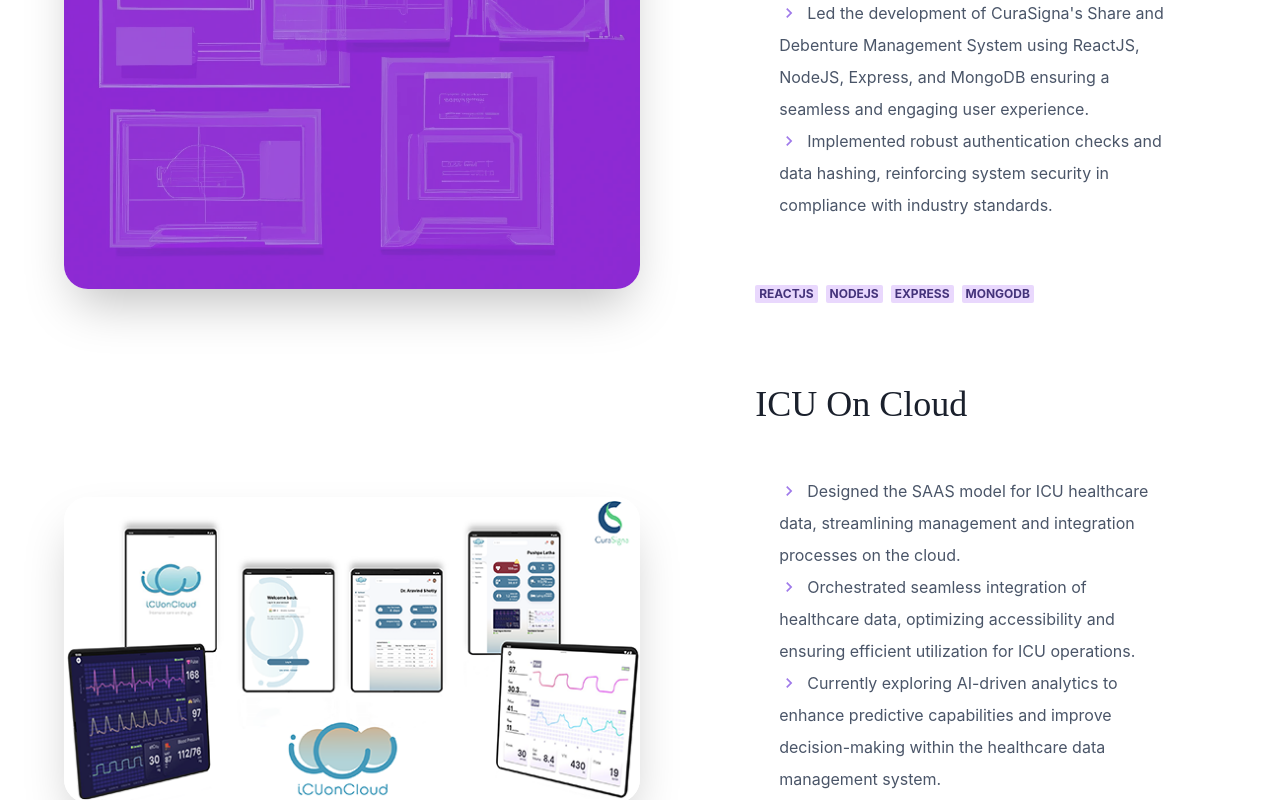
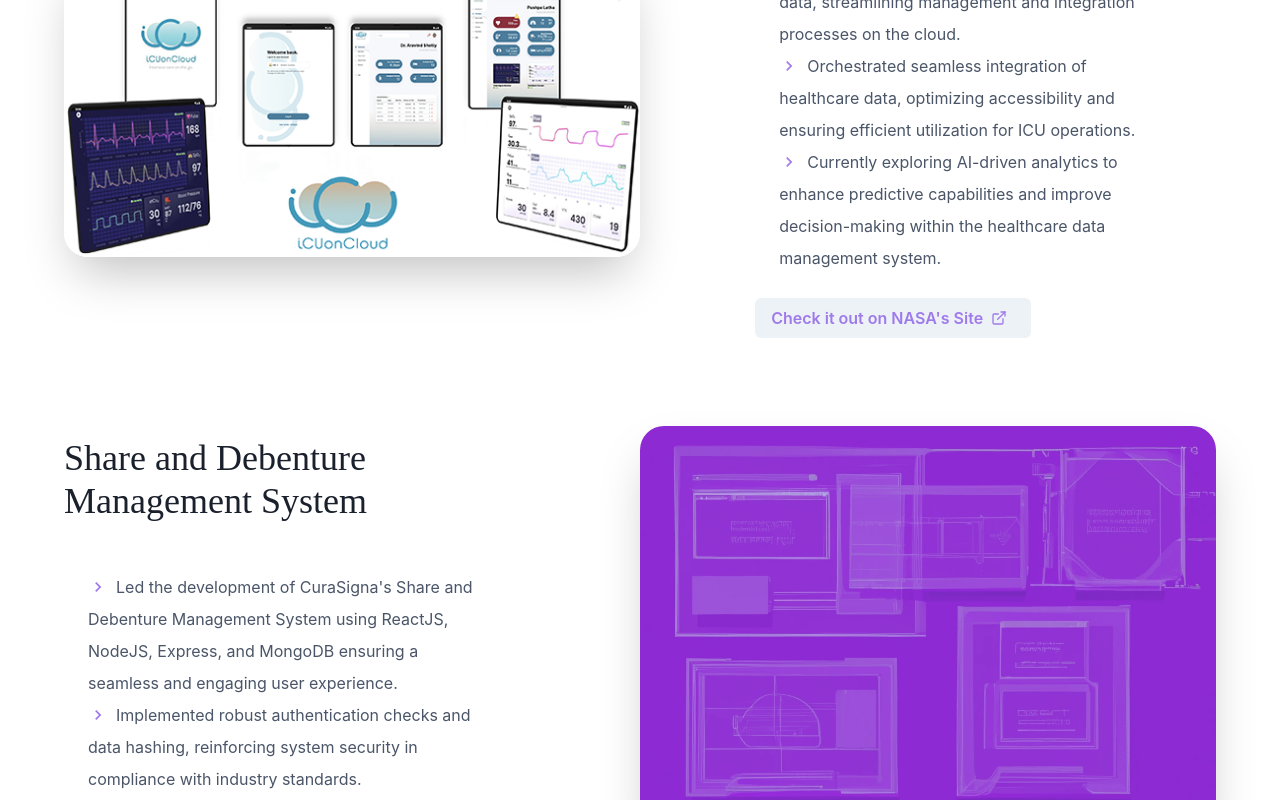
Before and after one commit to sahr2397/portfolio, a React (Create React App) app: page / in a window 1280 px wide. Shown: the part 2000-2800 px from the top of the page. Built offline with nearby package versions, Linux system fonts and the light colour scheme; a web font is replaced by a local one.

Commit message:
Project direction Updates

```diff
--- a/public/content/Projects.md
+++ b/public/content/Projects.md
@@ -1,3 +1,16 @@
+## ICU On Cloud
+- Description:
+  - Designed the SAAS model for ICU healthcare data, streamlining management and integration processes on the cloud.
+  - Orchestrated seamless integration of healthcare data, optimizing accessibility and ensuring efficient utilization for ICU operations.
+  - Currently exploring AI-driven analytics to enhance predictive capabilities and improve decision-making within the healthcare data management system.
+
+- ![600x200](../assets/p2.png)
+- Tags: Category 2
+- Badges:
+  - Badge [blue]
+- Buttons:
+  - Check it out on NASA's Site [https://spinoff.nasa.gov/NASA%E2%80%99s-VITAL-Contribution-to-Global-Pandemic-Relief]
+
 ## Share and Debenture Management System
 - Description:
   - Led the development of CuraSigna's Share and Debenture Management System using ReactJS, NodeJS, Express, and MongoDB ensuring a seamless and engaging user experience.
@@ -13,19 +26,6 @@
 - Buttons:
 
 
-## ICU On Cloud
-- Description:
-  - Designed the SAAS model for ICU healthcare data, streamlining management and integration processes on the cloud.
-  - Orchestrated seamless integration of healthcare data, optimizing accessibility and ensuring efficient utilization for ICU operations.
-  - Currently exploring AI-driven analytics to enhance predictive capabilities and improve decision-making within the healthcare data management system.
-
-- ![600x200](../assets/p2.png)
-- Tags: Category 2
-- Badges:
-  - Badge [blue]
-- Buttons:
-  - Check it out on NASA's Site [https://spinoff.nasa.gov/NASA%E2%80%99s-VITAL-Contribution-to-Global-Pandemic-Relief]
-
 ## Project C
 - Description:
   - Line 1
--- a/src/components/Projects.js
+++ b/src/components/Projects.js
@@ -1,4 +1,4 @@
-import { ChevronRightIcon } from '@chakra-ui/icons'
+import { ChevronRightIcon, ExternalLinkIcon } from '@chakra-ui/icons'
 import {
   Badge,
   Box,
@@ -66,8 +66,8 @@
             alignItems="center"
           >
             <Stack px={4} spacing={4}>
-              {projects.map((project) => (
-                <Fade bottom>
+              {projects.map((project,index) => (
+                <Fade key={index} bottom>
                   <Flex
                     align="center"
                     justify={{
@@ -75,7 +75,10 @@
                       md: 'space-around',
                       xl: 'space-between',
                     }}
-                    direction={{ base: 'column-reverse', md: 'row' }}
+                    direction={{
+                      base: 'column-reverse',
+                      md: index % 2 === 0 ? 'row' : 'row-reverse',
+                    }}
                     wrap="no-wrap"
                     px={8}
                     mb={16}
@@ -135,12 +138,12 @@
                         {project.buttons.map((button) => (
                           <a key={button.text} href={button.href}>
                             <Button color={`${color}.400`}>
-                              {button.text}
+                              {button.text} <ExternalLinkIcon mx={2}/>
                             </Button>
                           </a>
                         ))}
                       </HStack>
-                      <HStack pt={4} spacing={2}>
+                      {/* <HStack pt={4} spacing={2}>
                         {project.badges.map((badge) => (
                           <Badge
                             key={badge.text}
@@ -149,7 +152,7 @@
                             {badge.text}
                           </Badge>
                         ))}
-                      </HStack>
+                      </HStack> */}
                     </Stack>
                   </Flex>
 
```
